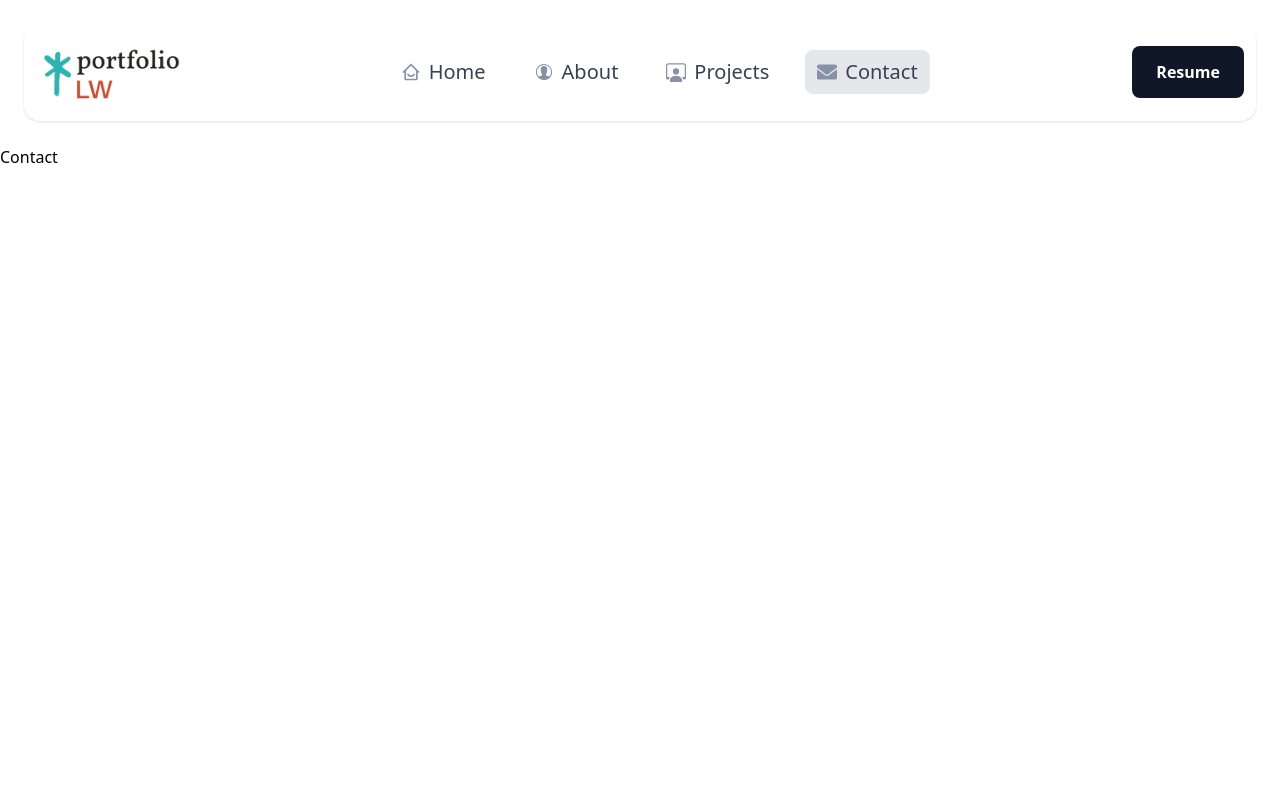
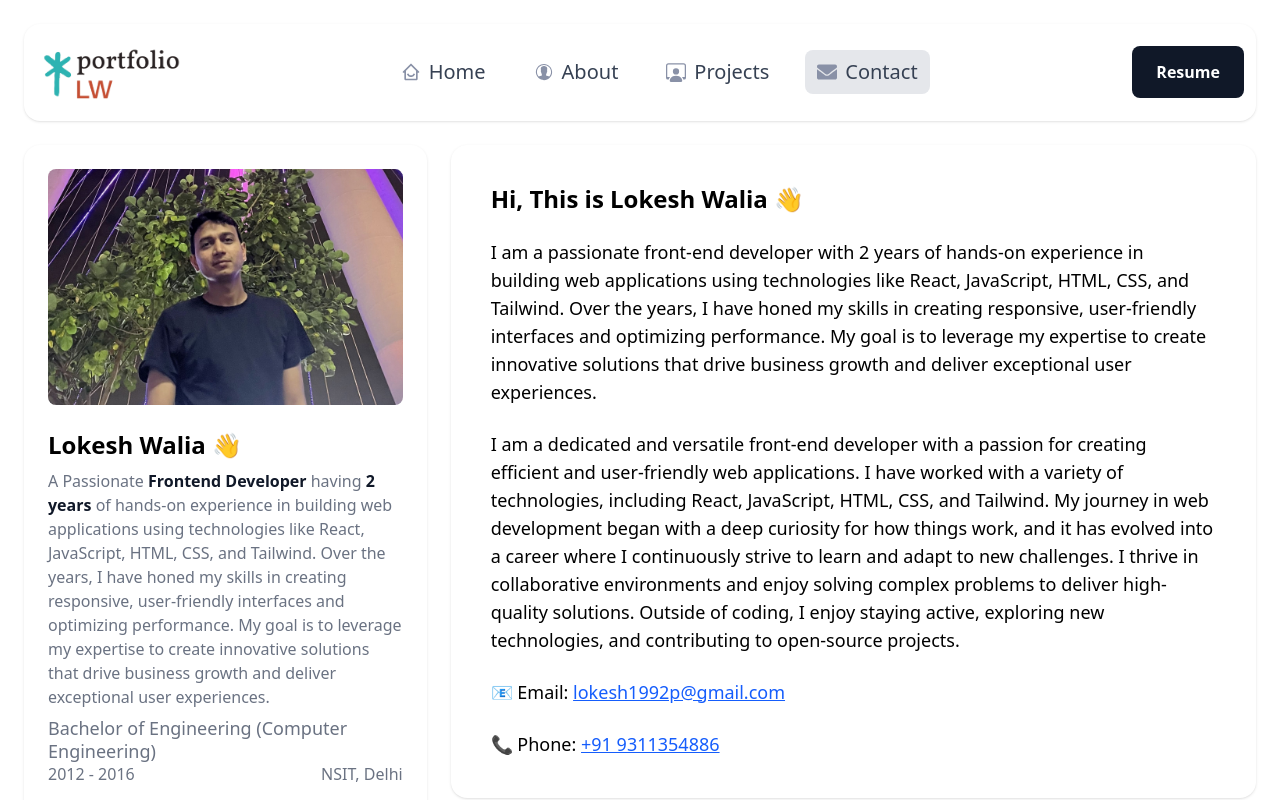
Before and after one commit to lokeshloki3/portfolio-lokesh, a React (Vite) app: page /contact in a window 1280 px wide. Shown: the top 800 px of the page. Built offline with nearby package versions, Linux system fonts and the light colour scheme.

Commit message:
Contact page updated

```diff
--- a/src/pages/Contact.jsx
+++ b/src/pages/Contact.jsx
@@ -1,9 +1,42 @@
-import React from 'react'
+import React from "react";
+import Sidecard from "../components/Sidecard";
+import { ABOUT_TEXT, CONTACT, HERO_CONTENT } from "../constants";
 
 const Contact = () => {
   return (
-    <div>Contact</div>
-  )
+    <div className="grid grid-cols-1 lg:grid-cols-[1fr_2fr] items-start m-6 gap-6">
+      <Sidecard />
+      <div className="flex flex-col gap-6 mb-6">
+        <div className="rounded-2xl bg-white p-6 shadow lg:p-10">
+          <div className="flex flex-col-reverse items-start gap-6 lg:flex-row lg:gap-10">
+            <div>
+              <h2 className="text-3xl font-semibold lg:text-[24px]">
+                Hi, This is Lokesh Walia 👋
+              </h2>
+              <p className="mt-4 text-lg lg:mt-6 lg:text-lg">
+                {HERO_CONTENT}
+              </p>
+              <p className="mt-4 text-lg lg:mt-6 lg:text-lg">
+                {ABOUT_TEXT}
+              </p>
+              <p className="mt-4 text-lg lg:mt-6 lg:text-lg">
+                📧 Email:{" "}
+                <a href={`mailto:${CONTACT.email}`} className="text-blue-600 underline hover:text-blue-800">
+                  {CONTACT.email}
+                </a>
+              </p>
+              <p className="mt-4 text-lg lg:mt-6 lg:text-lg">
+                📞 Phone:{" "}
+                <a href={`tel:${CONTACT.phoneNo}`} className="text-blue-600 underline hover:text-blue-800">
+                  {CONTACT.phoneNo}
+                </a>
+              </p>
+            </div>
+          </div>
+        </div>
+      </div>
+    </div>
+  );
 }
 
 export default Contact
```
